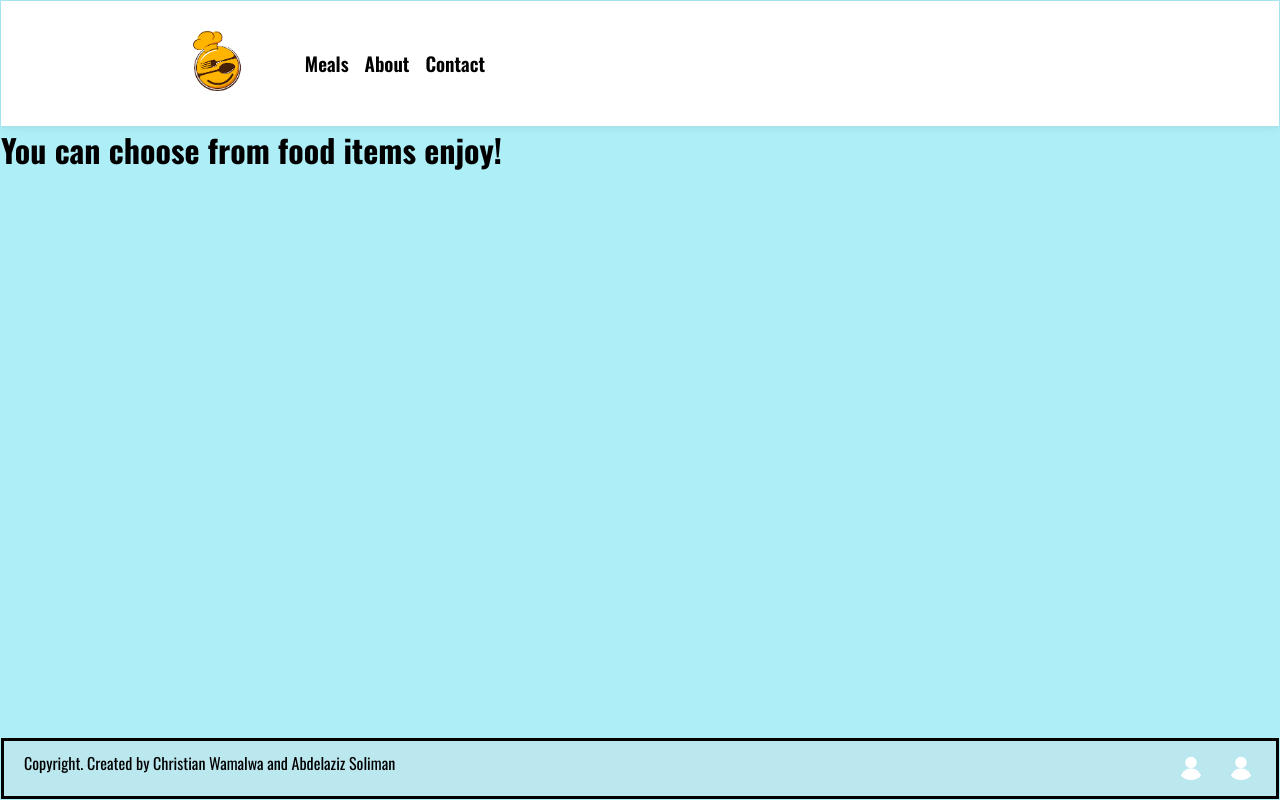
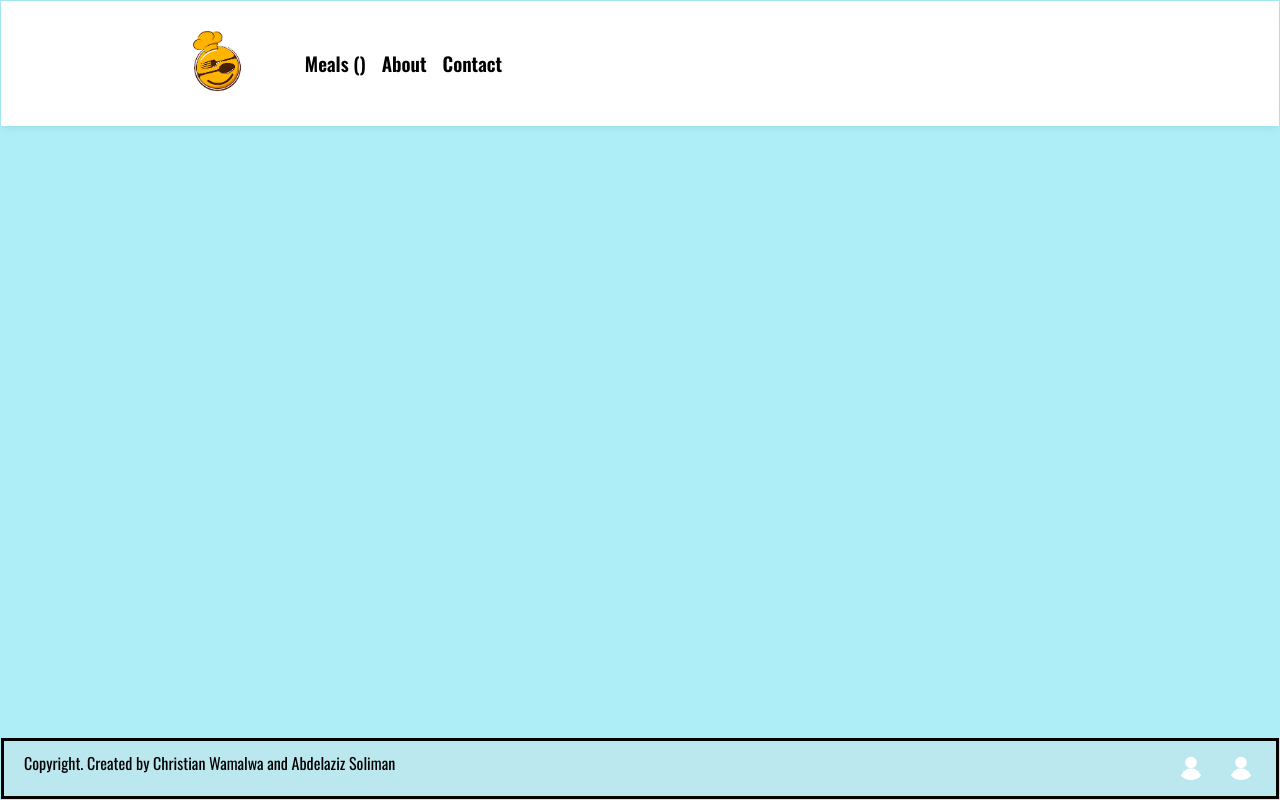
Before and after one commit to 10-menachi/kanban-board, a website built with webpack: page src/index.html in a window 1280 px wide. Built offline with nearby package versions, Linux system fonts and the light colour scheme; no server answers.

Commit message:
Modify the structure

```diff
--- a/src/index.html
+++ b/src/index.html
@@ -24,7 +24,7 @@
         </div>
 
         <nav class="nav" id="nav">
-            <p class="nav-item">Meals</p>
+            <p class="nav-item">Meals (<span id="count-items"></span>)</p>
             <p class="nav-item">About</p>
             <p class="nav-item">Contact</p>
         </nav>
@@ -32,7 +32,6 @@
     </header>
 
     <main>
-        <h1>You can choose from <span id="count-items"></span> food items enjoy!</h1>
         <div class="display-items"></div>
     </main>
 
```
